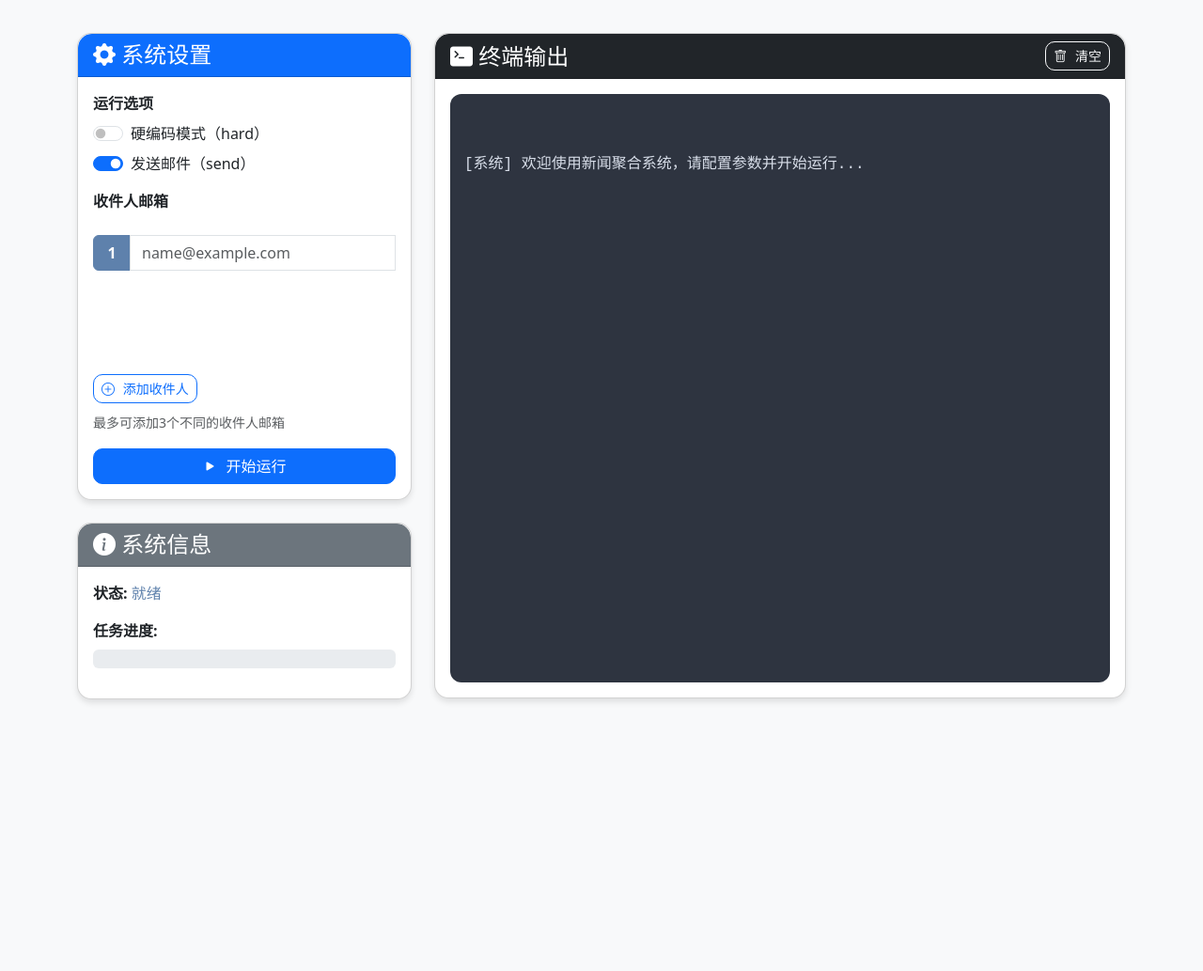
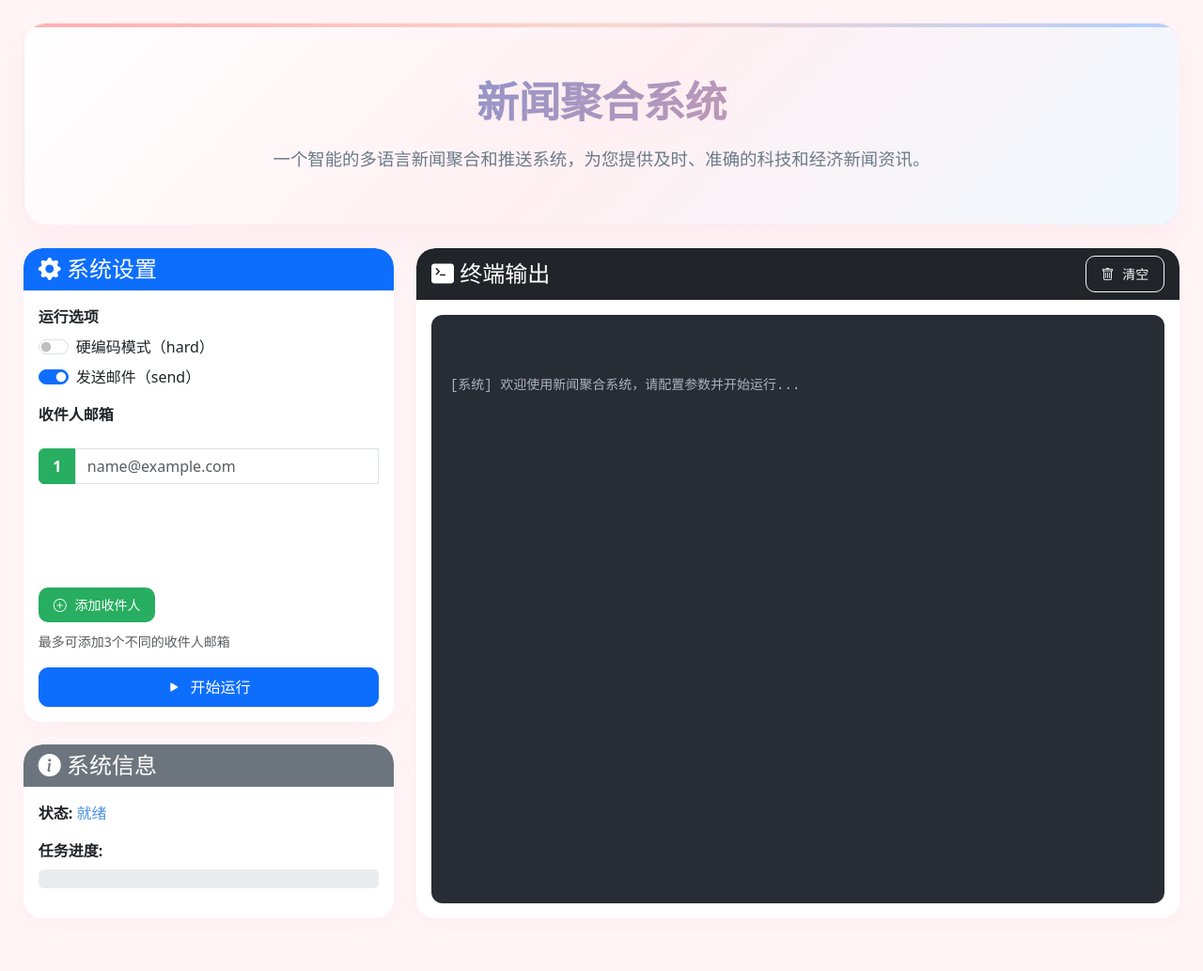
Before and after one commit to xixiwenxuanhe/autonews-agent, a Flask app: page / in a window 1280 px wide. Shown: the whole page at 94% size. Before the commit the page ends 748 px from the top, so only its background shows below. Run offline with Flask 3, Linux system fonts and the light colour scheme.

Commit message:
初步展现前端页面v0.1

```diff
--- a/web/static/css/style.css
+++ b/web/static/css/style.css
@@ -1,6 +1,6 @@
 /* 基本样式 */
 body {
-    background-color: #f8f9fa;
+    background-color: #fff5f7;
     min-height: 100vh;
     display: flex;
     align-items: flex-end;
@@ -8,13 +8,67 @@
 }
 
 .container {
-    width: 100%;
+    width: 98%;
+    max-width: 1600px;
+}
+
+/* 标题区域样式 */
+.title-area {
+    background: linear-gradient(135deg, #ffffff 0%, #fff0f3 50%, #f0f9ff 100%);
+    border-radius: 24px;
+    padding: 3.5rem 2rem;
+    margin-bottom: 2.5rem;
+    box-shadow: 0 15px 35px rgba(255, 182, 193, 0.15);
+    text-align: center;
+    position: relative;
+    overflow: hidden;
+    border: 1px solid rgba(255, 182, 193, 0.2);
+}
+
+.title-area::before {
+    content: '';
+    position: absolute;
+    top: 0;
+    left: 0;
+    right: 0;
+    height: 4px;
+    background: linear-gradient(90deg, #ff9a9e 0%, #fad0c4 50%, #a1c4fd 100%);
+    opacity: 0.8;
+}
+
+.title-area h1 {
+    margin-bottom: 1.2rem;
+    font-size: 2.8rem;
+    font-weight: 700;
+    letter-spacing: -0.5px;
+    background: linear-gradient(120deg, #4a90e2, #ff9a9e);
+    -webkit-background-clip: text;
+    -webkit-text-fill-color: transparent;
+    background-clip: text;
+    text-shadow: 0 2px 15px rgba(255, 182, 193, 0.1);
+}
+
+.title-area p {
+    color: #6c7a89;
+    font-size: 1.15rem;
+    max-width: 800px;
+    margin: 0 auto;
+    line-height: 1.6;
+    font-weight: 400;
 }
 
 .card {
-    border-radius: 15px;
+    border-radius: 20px;
     overflow: hidden;
-    box-shadow: 0 4px 6px rgba(0, 0, 0, 0.1);
+    box-shadow: 0 8px 20px rgba(255, 182, 193, 0.1);
+    background-color: #fff;
+    border: none;
+    transition: transform 0.3s ease, box-shadow 0.3s ease;
+}
+
+.card:hover {
+    transform: translateY(-2px);
+    box-shadow: 0 12px 25px rgba(255, 182, 193, 0.15);
 }
 
 /* 系统设置卡片样式 */
@@ -23,12 +77,18 @@
     display: flex;
     flex-direction: column;
     margin-bottom: 0;
+    background-color: #fff;
 }
 
 .settings-card .card-body {
     flex: 1;
     display: flex;
     flex-direction: column;
+}
+
+.settings-card .card-header {
+    background: linear-gradient(135deg, #a1c4fd 0%, #ff9a9e 100%);
+    color: #fff;
 }
 
 #emailContainer {
@@ -47,8 +107,11 @@
 }
 
 .card-header {
-    border-top-left-radius: 15px !important;
-    border-top-right-radius: 15px !important;
+    border-top-left-radius: 20px !important;
+    border-top-right-radius: 20px !important;
+    background-color: #2c3e50;
+    color: #fff;
+    border: none;
 }
 
 /* 邮箱输入框样式 */
@@ -60,10 +123,10 @@
 #emailContainer .input-group-text {
     width: 40px;
     justify-content: center;
-    background-color: #5e81ac;
+    background-color: #27ae60;
     color: white;
     font-weight: bold;
-    border-color: #5e81ac;
+    border-color: #27ae60;
 }
 
 #emailContainer .remove-email {
@@ -75,36 +138,45 @@
 }
 
 #emailContainer .remove-email:hover {
-    background-color: #bf616a;
+    background-color: #e74c3c;
     color: white;
-    border-color: #bf616a;
+    border-color: #e74c3c;
 }
 
 /* 终端区域样式 */
 .terminal {
-    background-color: #2e3440;
-    color: #d8dee9;
-    font-family: 'Courier New', monospace;
-    padding: 15px;
+    background-color: #282c34;
+    color: #abb2bf;
+    font-family: 'JetBrains Mono', 'Fira Code', 'Courier New', monospace;
+    padding: 20px;
     border-radius: 12px;
     height: 626px;
-    overflow: hidden;
+    width: 100%;
+    overflow-x: auto;
     white-space: pre-wrap;
     word-wrap: break-word;
+    font-size: 14px;
+    line-height: 1.6;
 }
 
 /* 定义滚动条样式 */
 .terminal::-webkit-scrollbar {
-    width: 8px;
+    width: 10px;
+    height: 10px;
 }
 
 .terminal::-webkit-scrollbar-track {
-    background: #3b4252;
+    background: #21252b;
 }
 
 .terminal::-webkit-scrollbar-thumb {
-    background-color: #4c566a;
+    background-color: #4d5566;
     border-radius: 10px;
+    border: 2px solid #282c34;
+}
+
+.terminal::-webkit-scrollbar-thumb:hover {
+    background-color: #5c6370;
 }
 
 /* 输出样式 */
@@ -115,19 +187,19 @@
 
 /* 输出中的特殊文本标记 */
 .output .success {
-    color: #a3be8c;
+    color: #98c379;
 }
 
 .output .error {
-    color: #bf616a;
+    color: #e06c75;
 }
 
 .output .warning {
-    color: #ebcb8b;
+    color: #e5c07b;
 }
 
 .output .info {
-    color: #88c0d0;
+    color: #61afef;
 }
 
 /* 添加邮箱输入框的动画效果 */
@@ -148,11 +220,18 @@
 .btn {
     border-radius: 10px;
     transition: all 0.2s ease;
+    padding: 8px 16px;
 }
 
 #addEmailBtn {
-    border-radius: 10px;
-    transition: all 0.2s ease;
+    background-color: #27ae60;
+    color: white;
+    border: none;
+}
+
+#addEmailBtn:hover {
+    background-color: #219a52;
+    transform: translateY(-1px);
 }
 
 /* 按钮图标与文本间距 */
@@ -162,16 +241,16 @@
 
 /* 加载中状态 */
 .running {
-    color: #8fbcbb !important;
+    color: #61afef !important;
     font-weight: bold;
 }
 
 .completed {
-    color: #a3be8c !important;
+    color: #98c379 !important;
     font-weight: bold;
 }
 
 .idle {
-    color: #5e81ac !important;
+    color: #4a90e2 !important;
     font-weight: normal;
 }
--- a/web/templates/index.html
+++ b/web/templates/index.html
@@ -10,6 +10,12 @@
 </head>
 <body>
     <div class="container mt-4">
+        <!-- 标题区域 -->
+        <div class="title-area mb-4">
+            <h1>新闻聚合系统</h1>
+            <p>一个智能的多语言新闻聚合和推送系统，为您提供及时、准确的科技和经济新闻资讯。</p>
+        </div>
+
         <div class="row">
             <div class="col-lg-4">
                 <div class="card mb-4">
```
